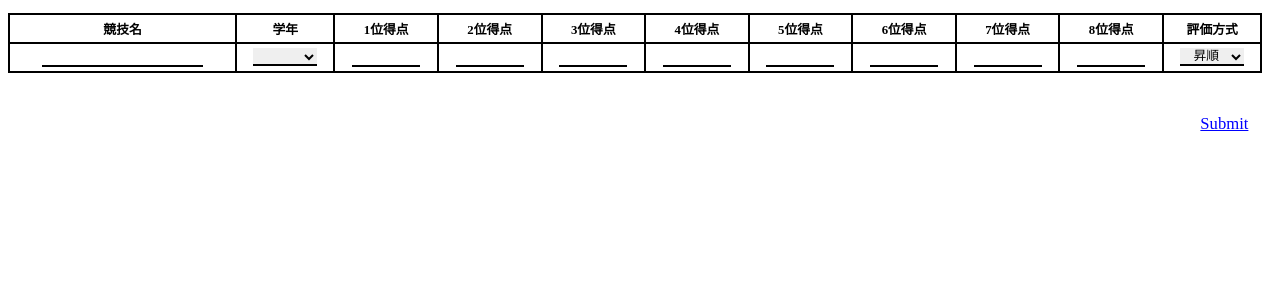
After one commit to Tomoro0726/SportsFestival2022, a Node server app: page /registercreate in a window 1280 px wide. The commit adds this page. Shown: the top 300 px of the page. Run offline with Node 20, Linux system fonts and the light colour scheme; lists and menus that the app fills with data are empty; some web fonts are replaced.

Commit message:
降順及び昇順追加完了

```diff
--- a/app.js
+++ b/app.js
@@ -18,6 +18,29 @@ const connection = mysql.createConnection({
 
 app.get("/", (req, res) => {
   res.render("index.ejs")
-})
+});
+app.get("/register", (req, res) => {
+  res.render("register.ejs")
+});
+app.get("/registercreate", (req, res) => {
+  res.render("registercreate.ejs")
+});
+app.post("/registercreate", (req, res) => {
+  if (req.body.hyouka == "昇順") {
+    var hyouka = true;
+  } else if (req.body.hyouka == "降順") {
+    var hyouka = false;
+  };
+  console.log(hyouka);
+  connection.query(
+    'INSERT INTO tokuten (name,grade,one,two,three,four,five,six,seven,eight,hyouka) VALUES (?,?,?,?,?,?,?,?,?,?,?);',
+    [req.body.name, req.body.grade, req.body.one, req.body.two, req.body.three, req.body.four, req.body.five, req.body.six, req.body.seven, req.body.eight, hyouka],
+    (errow, result) => {
+      console.log(errow);
+      console.log(req.body);
+      res.redirect('/register');
+    }
+  );
+});
 
 app.listen(3000);
--- /dev/null
+++ b/public/css/registercreate.css
@@ -0,0 +1,63 @@
+@charset "UTF-8";
+@font-face {
+  font-family: 'Noto';
+  src: url("NotoSansJP-Regular.otf") format("opentype");
+}
+
+body {
+  font-family: Noto;
+}
+
+body table {
+  border-collapse: collapse;
+  margin-top: 1vw;
+  width: 98vw;
+  margin-bottom: 5vh;
+}
+
+body table tr th {
+  border: 2px solid #000000;
+  font-size: 1vw;
+  padding: 4px;
+  width: auto;
+}
+
+body table tr th .input {
+  border: none;
+  outline: none;
+  outline: none;
+  font-size: 1vw;
+  border-bottom: #000000 solid 2px;
+  font-family: Noto;
+  text-align: center;
+}
+
+body table tr th .number {
+  width: 5vw;
+}
+
+body table tr th .select {
+  width: 5vw;
+}
+
+body .submit {
+  position: absolute;
+  right: 2vw;
+  color: #0000FF;
+  font-size: 1.3vw;
+  font-family: Noto;
+  border: none;
+  /* 枠線を消す */
+  outline: none;
+  /* クリックしたときに表示される枠線を消す */
+  background: transparent;
+  /* 背景の灰色を消す */
+  text-decoration: underline;
+}
+
+body a {
+  position: absolute;
+  right: 2vw;
+  color: #0000FF;
+  font-size: 1.3vw;
+}
--- /dev/null
+++ b/public/css/registercreate.scss
@@ -0,0 +1,68 @@
+@font-face {
+  font-family: 'Noto';
+  src: url('NotoSansJP-Regular.otf') format('opentype');
+}
+
+body {
+  font-family: Noto;
+
+  table {
+    border-collapse: collapse;
+    margin-top: 1vw;
+    width: 98vw;
+
+
+    tr {
+      th {
+        border: 2px solid #000000;
+        font-size: 1vw;
+        padding: 4px;
+        width: auto;
+
+        .input {
+          border: none;
+          outline: none;
+          outline: none;
+          font-size: 1vw;
+          border-bottom: #000000 solid 2px;
+          font-family: Noto;
+          text-align: center;
+        }
+
+        .number {
+          width: 5vw;
+        }
+
+        .select {
+          width: 5vw;
+        }
+
+
+      }
+    }
+
+    margin-bottom: 5vh;
+  }
+
+  .submit {
+    position: absolute;
+    right: 2vw;
+    color: #0000FF;
+    font-size: 1.3vw;
+    font-family: Noto;
+    border: none;
+    /* 枠線を消す */
+    outline: none;
+    /* クリックしたときに表示される枠線を消す */
+    background: transparent;
+    /* 背景の灰色を消す */
+    text-decoration: underline;
+  }
+
+  a {
+    position: absolute;
+    right: 2vw;
+    color: #0000FF;
+    font-size: 1.3vw;
+  }
+}
--- /dev/null
+++ b/views/registercreate.ejs
@@ -0,0 +1,62 @@
+<!DOCTYPE html>
+<html lang="ja">
+<head>
+  <meta charset="UTF-8">
+  <meta http-equiv="X-UA-Compatible" content="IE=edge">
+  <meta name="viewport" content="width=device-width, initial-scale=1.0">
+  <title>得点登録</title>
+  <link rel="stylesheet" href="/css/registercreate.css">
+</head>
+<body>
+  <table>
+    <tr>
+      <th>競技名</th>
+      <th>学年</th>
+      <th>1位得点</th>
+      <th>2位得点</th>
+      <th>3位得点</th>
+      <th>4位得点</th>
+      <th>5位得点</th>
+      <th>6位得点</th>
+      <th>7位得点</th>
+      <th>8位得点</th>
+      <th>評価方式</th>
+
+
+    </tr>
+    <form action="/registercreate" method="post">
+      <tr>
+        <th><input type="text" class="input" name="name"></th>
+        <th><select class="input select" name="grade">
+            <option></option>
+
+            <option>H1</option>
+            <option>H2</option>
+            <option>H3</option>
+          </select></th>
+        <th><input type="number" class="input number" name="one"></th>
+        <th><input type="number" class="input number" name="two"></th>
+        <th><input type="number" class="input number" name="three"></th>
+        <th><input type="number" class="input number" name="four"></th>
+        <th><input type="number" class="input number" name="five"></th>
+        <th><input type="number" class="input number" name="six"></th>
+        <th><input type="number" class="input number" name="seven"></th>
+        <th><input type="number" class="input number" name="eight"></th>
+
+        <th><select class="input select" name="hyouka">
+
+            <option>昇順</option>
+            <option>降順</option>
+
+          </select></th>
+
+
+      </tr>
+
+
+
+  </table>
+  <input type="submit" class="submit">
+  </form>
+</body>
+</html>
```
Also changed, not shown: public/css/index.css (+27 -1 lines), public/css/index.scss (+27 -1 lines), public/css/register.css (added, +29 -0 lines), public/css/register.scss (added, +33 -0 lines), views/index.ejs (+11 -1 lines), views/register.ejs (added, +45 -0 lines).
